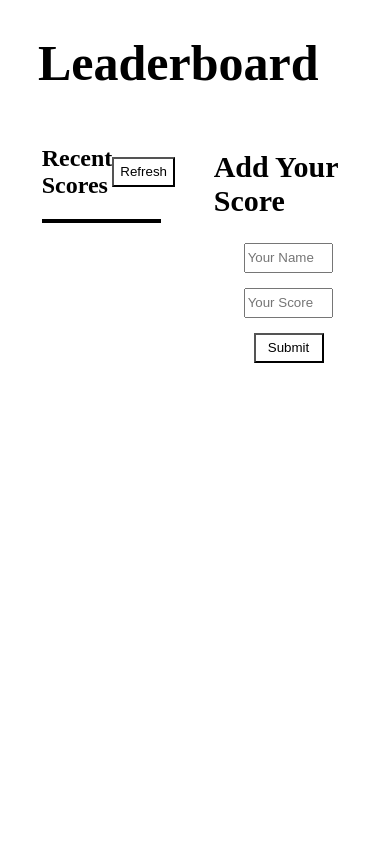
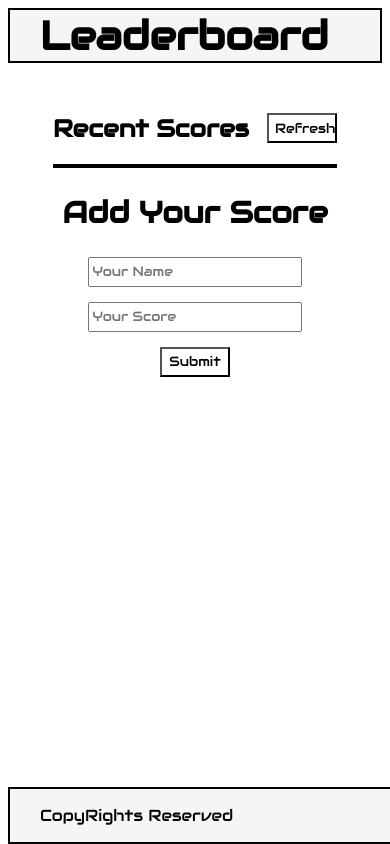
Before and after one commit to safar1212/Leaderboard-app, a website built with webpack: page src/index.html in a window 390 px wide. Built offline with nearby package versions, Linux system fonts and the light colour scheme; no server answers.

Commit message:
Apply style to the interface

```diff
--- a/src/index.html
+++ b/src/index.html
@@ -4,6 +4,7 @@
     <meta charset="UTF-8">
     <meta http-equiv="X-UA-Compatible" content="IE=edge">
     <meta name="viewport" content="width=device-width, initial-scale=1.0">
+    <link rel="stylesheet" href="https://fonts.googleapis.com/css?family=Audiowide">
     <title>Leaderboard</title>
 </head>
 <body>
@@ -28,6 +29,9 @@
             <button id="submit-button" type="submit">Submit</button>
         </div>
     </section>
+    <footer>
+        <p>CopyRights Reserved</p>
+    </footer>
 
 </body>
 </html>
--- a/src/style.css
+++ b/src/style.css
@@ -1,5 +1,6 @@
 * {
   box-sizing: border-box;
+  font-family: "Audiowide", sans-serif;
 }
 
 section {
@@ -9,7 +10,11 @@ section {
 }
 
 h1 {
+  border: 2px black solid;
+  background-color: whitesmoke;
+  margin: 0px auto;
   font-size: 50px;
+  margin-bottom: 30px;
   padding-left: 30px;
 }
 
@@ -65,3 +70,65 @@ button {
   height: 30px;
   background-color: white;
 }
+
+footer {
+  border: 2px black solid;
+  position: absolute;
+  bottom: 0px;
+  width: 99%;
+  margin: 0px auto;
+  padding-left: 30px;
+  background-color: whitesmoke;
+}
+
+@media only screen and (max-width: 600px) {
+  section {
+    display: flex;
+    align-items: center;
+    justify-content: center;
+    align-content: center;
+    flex-wrap: nowrap;
+    flex-direction: column;
+  }
+
+  h1 {
+    border: 2px black solid;
+    background-color: whitesmoke;
+    margin: 0px auto;
+    width: 100%;
+    font-size: 40px;
+    margin-bottom: 30px;
+  }
+
+  #left-section {
+    width: 95%;
+  }
+
+  #right-section {
+    width: 95%;
+    display: flex;
+    flex-direction: column;
+    align-content: center;
+    align-items: center;
+  }
+
+  #right-section input {
+    margin-bottom: 15px;
+    height: 30px;
+    width: 60%;
+  }
+
+  #right-section h2 {
+    font-size: 30px;
+  }
+
+  #left-section #heading {
+    margin: 0 auto;
+    width: 80%;
+    display: flex;
+    justify-content: space-between;
+    align-items: center;
+    align-content: center;
+  }
+
+}
```
Also changed, not shown: dist/main.bundle.js.
